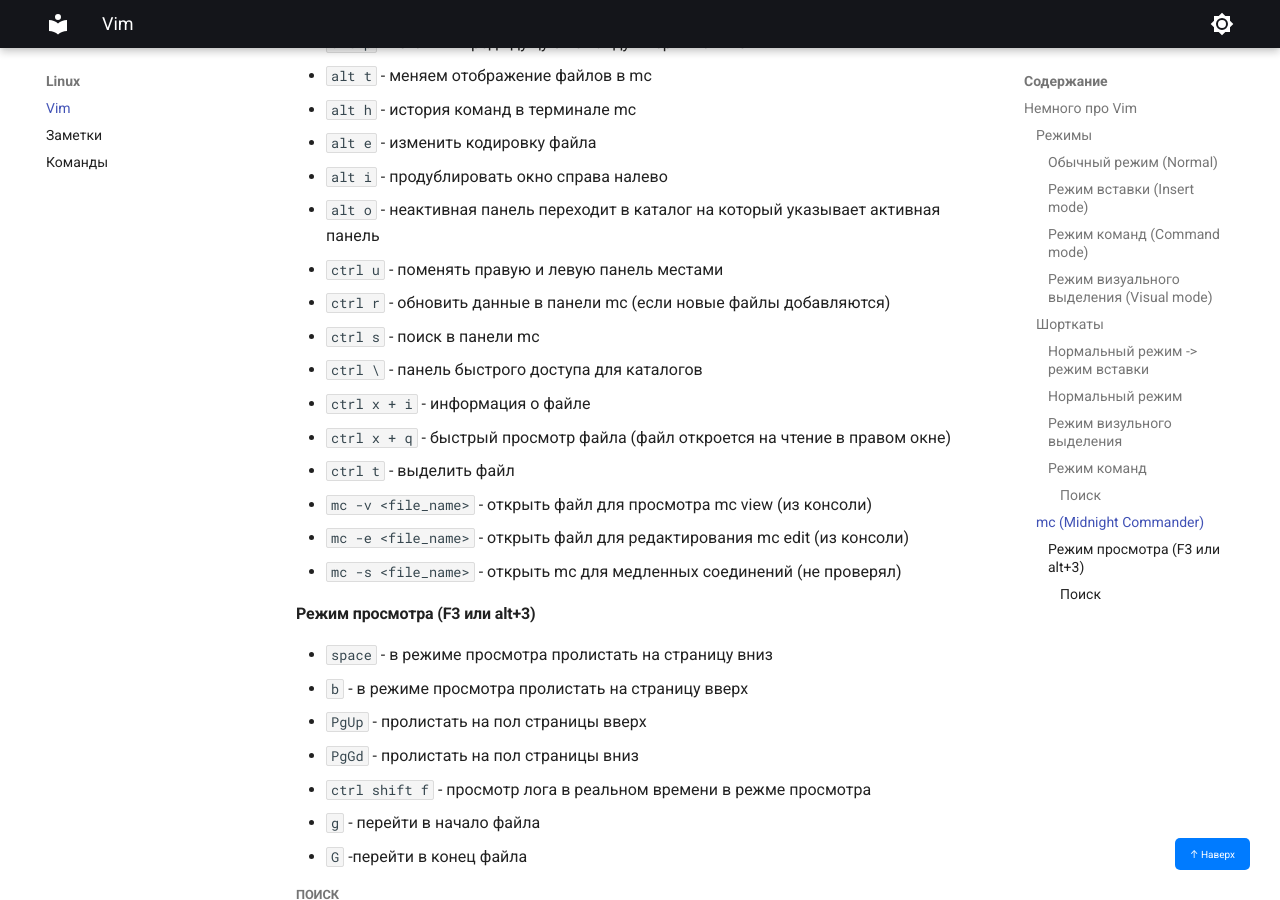
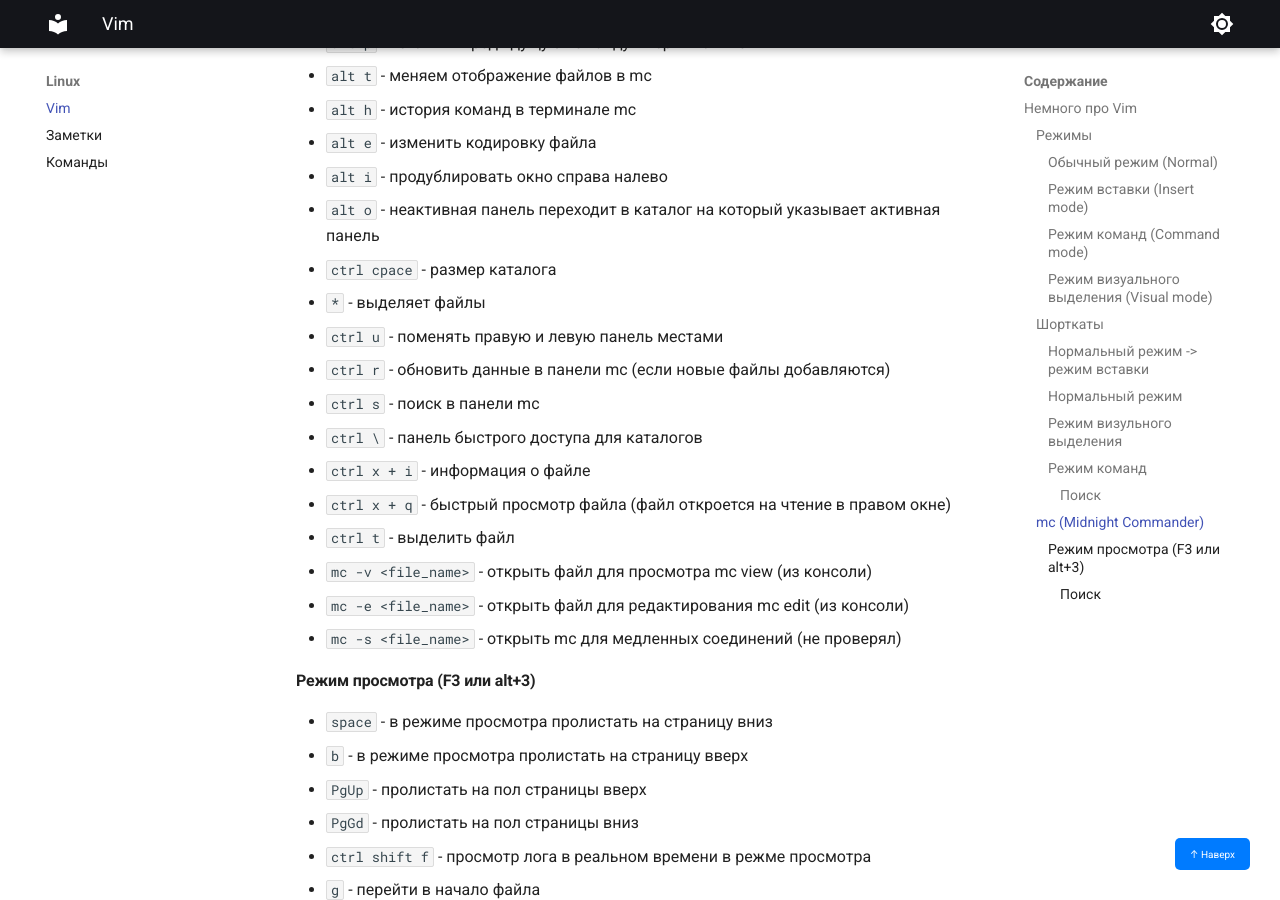
Before and after one commit to ilyamak04/wiki, an MkDocs documentation site: the page built from docs/linux/Vim.md, in a window 1280 px wide and 900 px high, scrolled down 3945 px. Built offline with MkDocs 1.6.1 and Material for MkDocs 9.7.7, drawn with Linux system fonts in a browser that asks for light colours.

Commit message:
ADD usefull stuff

```diff
--- a/docs/linux/Vim.md
+++ b/docs/linux/Vim.md
@@ -135,6 +135,8 @@
 - `alt e` - изменить кодировку файла
 - `alt i` - продублировать окно справа налево
 - `alt o` - неактивная панель переходит в каталог на который указывает активная панель
+- `ctrl cpace` - размер каталога
+- `*` - выделяет файлы
 - `ctrl u` - поменять правую и левую панель местами
 - `ctrl r` - обновить данные в панели mc (если новые файлы добавляются)
 - `ctrl s` - поиск в панели mc
```
Also changed, not shown: docs/linux/Команды.md (+2 -0 lines).
